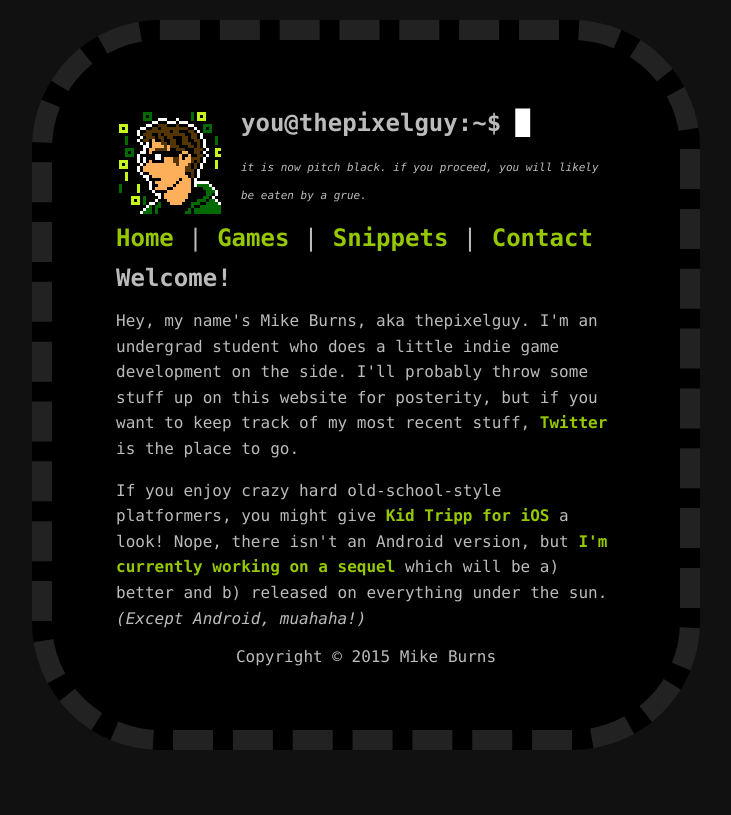
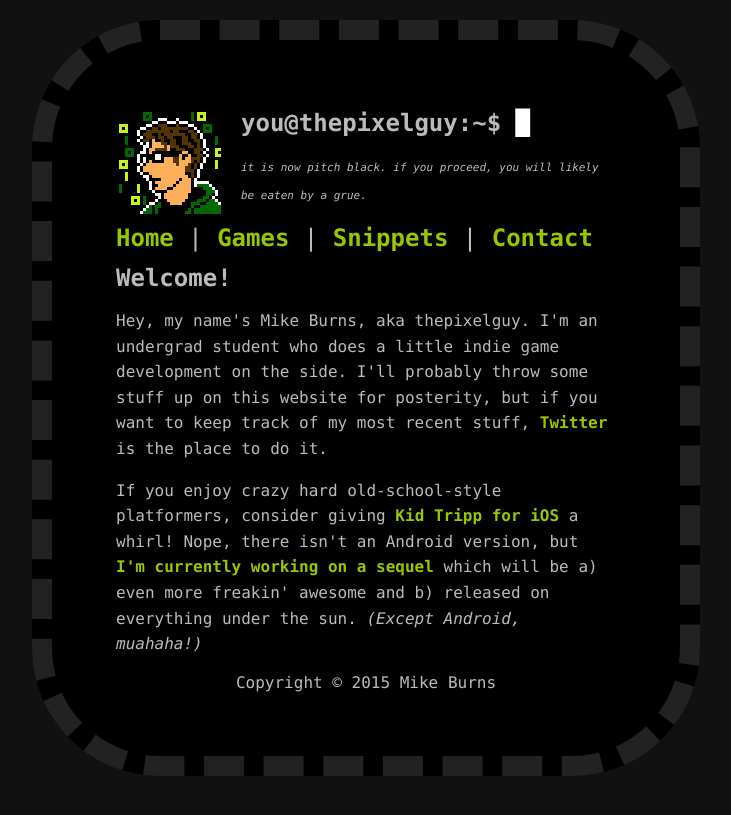
Before and after one commit to thatpixelguy/thatpixelguy.github.io, a Jekyll site: the page built from index.html, in a window 1280 px wide. Shown: the top 815 px of the page, without its empty margins (274-1005 px from the left). Built offline with Jekyll 4.4.1, drawn with Linux system fonts in a browser that asks for light colours.

Commit message:
Updated index.html

```diff
--- a/index.html
+++ b/index.html
@@ -5,6 +5,6 @@ published: true
 
 <h2>Welcome!</h2>
 
-<p>Hey, my name's Mike Burns, aka thepixelguy. I'm an undergrad student who does a little indie game development on the side. I'll probably throw some stuff up on this website for posterity, but if you want to keep track of my most recent stuff, <a href='https://twitter.com/thatpixelguy'>Twitter</a> is the place to go.</p>
+<p>Hey, my name's Mike Burns, aka thepixelguy. I'm an undergrad student who does a little indie game development on the side. I'll probably throw some stuff up on this website for posterity, but if you want to keep track of my most recent stuff, <a href='https://twitter.com/thatpixelguy'>Twitter</a> is the place to do it.</p>
 
-<p>If you enjoy crazy hard old-school-style platformers, you might give <a href='http://kidtripp.com/'>Kid Tripp for iOS</a> a look! Nope, there isn't an Android version, but <a href='https://twitter.com/thatpixelguy/status/551903673786585088'>I'm currently working on a sequel</a> which will be a) better and b) released on everything under the sun. <i>(Except Android, muahaha!)</i></p>
+<p>If you enjoy crazy hard old-school-style platformers, consider giving <a href='http://kidtripp.com/'>Kid Tripp for iOS</a> a whirl! Nope, there isn't an Android version, but <a href='https://twitter.com/thatpixelguy/status/551903673786585088'>I'm currently working on a sequel</a> which will be a) even more freakin' awesome and b) released on everything under the sun. <i>(Except Android, muahaha!)</i></p>
```
